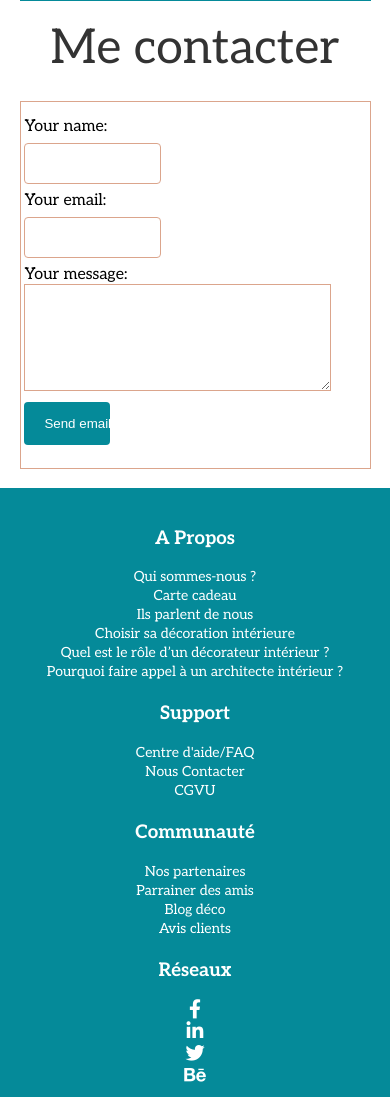
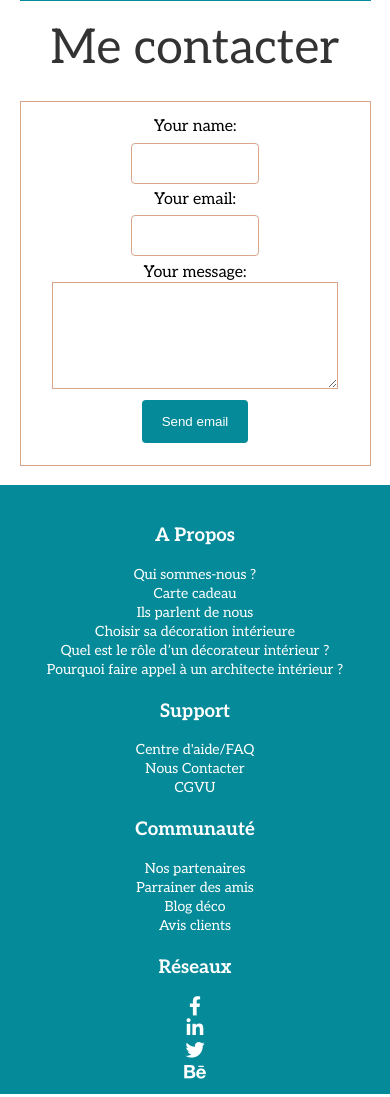
Before and after one commit to julie-j-code/cours-integration, a PHP site: page /Code_studio_pro/contact.html in a window 390 px wide. Shown: the part 1012-2109 px from the top of the page. Run offline with PHP 8.4, Linux system fonts and the light colour scheme; some libraries are stand-ins or nearby versions.

Commit message:
correctif formulaire accessoire pour cette évaluation de débutants

```diff
--- a/Code_studio_pro/contact.html
+++ b/Code_studio_pro/contact.html
@@ -48,17 +48,14 @@
                     <div class="row">
                       <label class="required" for="name">Your name:</label><br />
                       <input id="name" class="input" name="name" type="text" value="" size="30" /><br />
-                      <span id="name_validation" class="error_message"></span>
                     </div>
                     <div class="row">
                       <label class="required" for="email">Your email:</label><br />
                       <input id="email" class="input" name="email" type="text" value="" size="30" /><br />
-                      <span id="email_validation" class="error_message"></span>
                     </div>
                     <div class="row">
                       <label class="required" for="message">Your message:</label><br />
                       <textarea id="message" class="input" name="message" rows="7" cols="30"></textarea><br />
-                      <span id="message_validation" class="error_message"></span>
                     </div>
 
                       <input id="submit_button" type="submit" value="Send email" />
--- a/Code_studio_pro/index.css
+++ b/Code_studio_pro/index.css
@@ -296,7 +296,7 @@ input[type=text] {
 }
 
 input[type=submit] {
-    width: 25%;
+    width: 200;
     background-color: #058a99;
     color: white;
     padding: 14px 20px;
@@ -389,5 +389,10 @@ footer img {
         font-size: 2.5rem;
     }
 
+    form {
+        text-align: center;
+        padding: 4%;
+    }
+
 
 }
```
